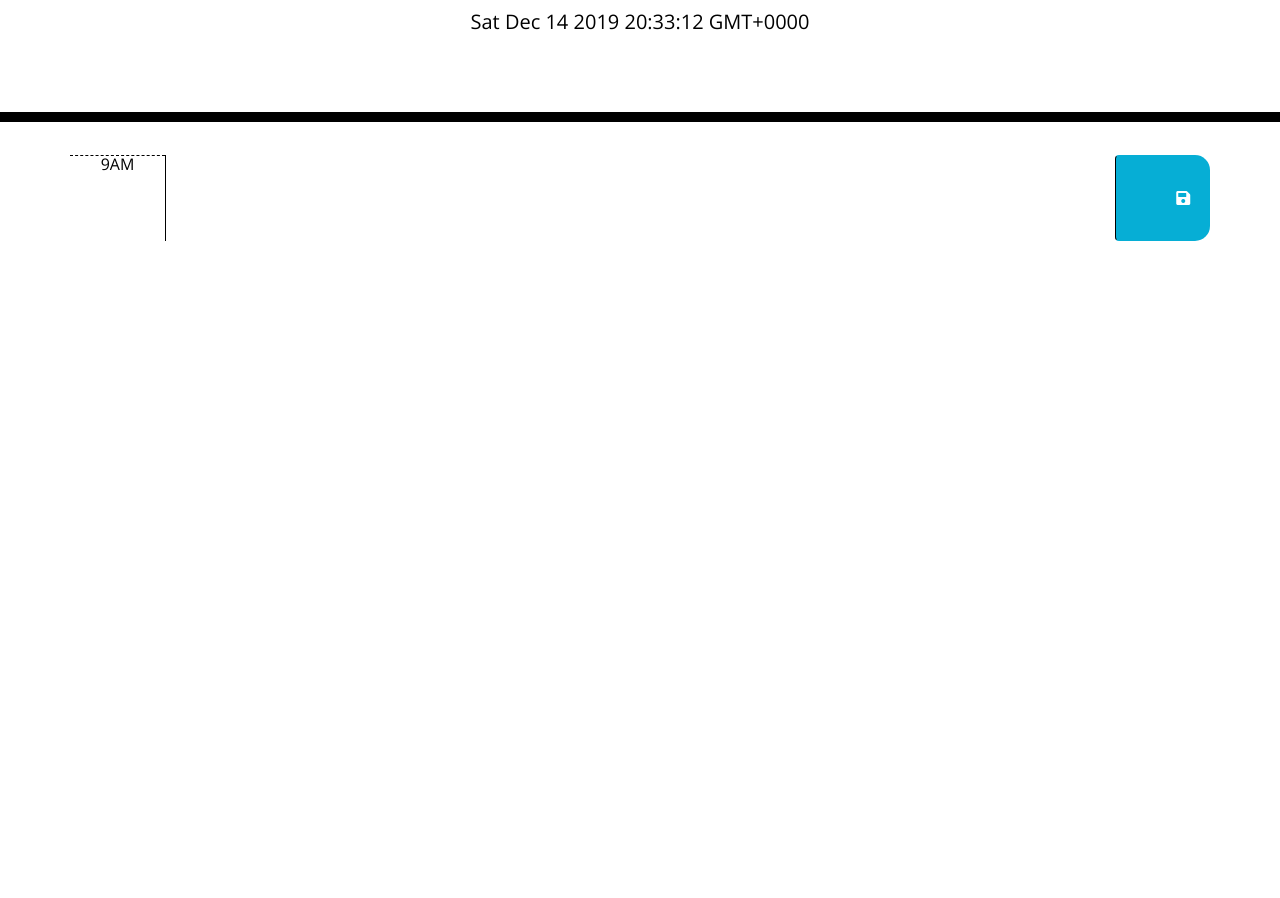
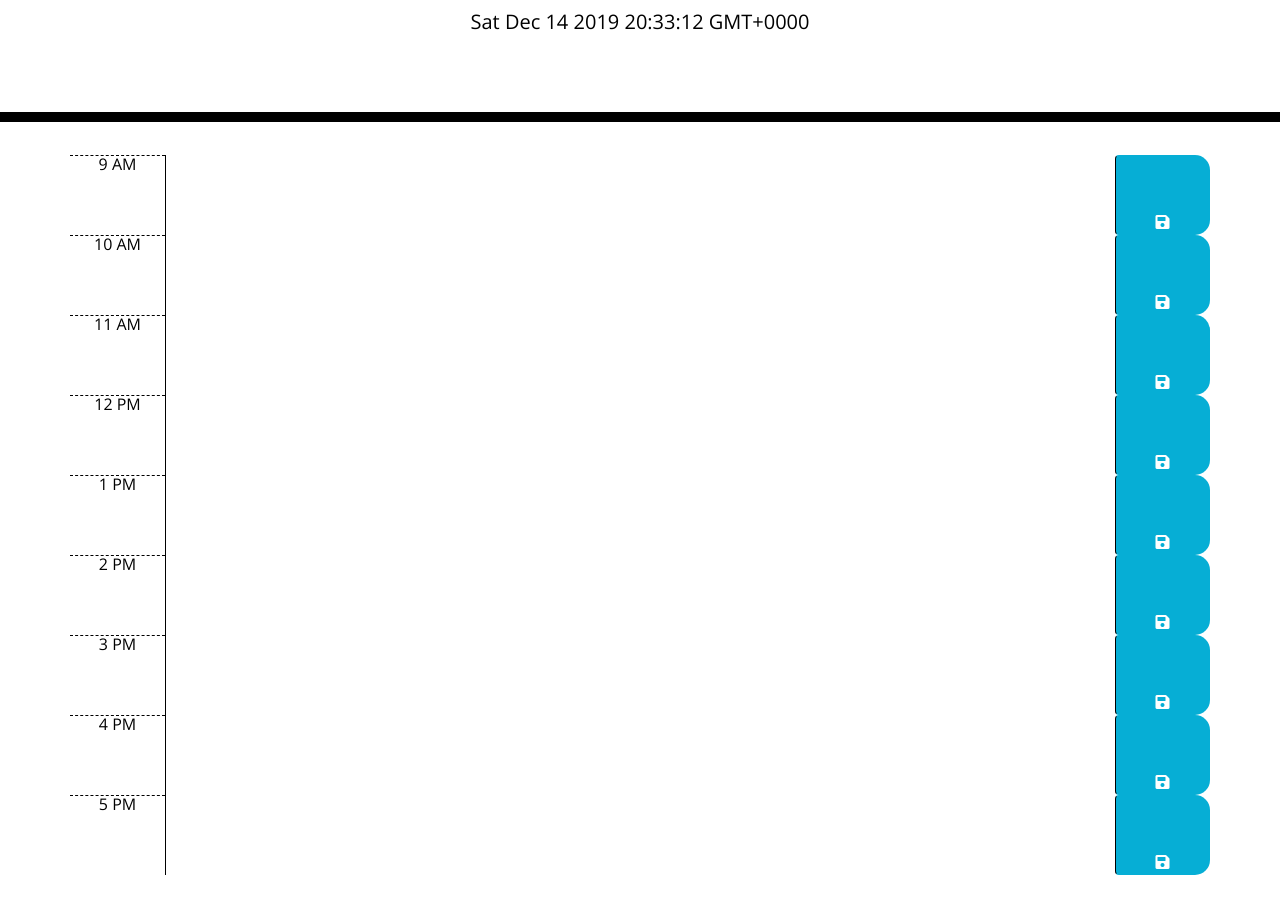
Before and after one commit to DommiDan/planner, a plain HTML site: page index.html in a window 1280 px wide. Shown: the part 182-1080 px from the top of the page. Before the commit the page ends 800 px from the top, so only its background shows below. Drawn offline with nearby package versions, Linux system fonts and the light colour scheme.

Commit message:
stylizing it better

```diff
--- a/index.html
+++ b/index.html
@@ -32,14 +32,70 @@
 
       <!-- Timeblocks go here -->
       <div id= "hour-9" class="row time-block">
-          <div class="col-md-1 hour">9AM</div>
+          <div class="col-md-1 hour">9 AM</div>
           <textarea class=" col-md-10 description"></textarea>
           <button class="btn saveBtn col-md-1">
           <i class="fas fa-save"></i>
           </button>
         </div>
+        <div id= "hour-10" class="row time-block">
+            <div class="col-md-1 hour">10 AM</div>
+            <textarea class=" col-md-10 description"></textarea>
+            <button class="btn saveBtn col-md-1">
+            <i class="fas fa-save"></i>
+            </button>
+          </div>
+          <div id= "hour-11" class="row time-block">
+              <div class="col-md-1 hour">11 AM</div>
+              <textarea class=" col-md-10 description"></textarea>
+              <button class="btn saveBtn col-md-1">
+              <i class="fas fa-save"></i>
+              </button>
+            </div>
+            <div id= "hour-12" class="row time-block">
+                <div class="col-md-1 hour">12 PM</div>
+                <textarea class=" col-md-10 description"></textarea>
+                <button class="btn saveBtn col-md-1">
+                <i class="fas fa-save"></i>
+                </button>
+              </div>
+              <div id= "hour-9" class="row time-block">
+                  <div class="col-md-1 hour">1 PM</div>
+                  <textarea class=" col-md-10 description"></textarea>
+                  <button class="btn saveBtn col-md-1">
+                  <i class="fas fa-save"></i>
+                  </button>
+                </div>
+                <div id= "hour-10" class="row time-block">
+                    <div class="col-md-1 hour">2 PM</div>
+                    <textarea class=" col-md-10 description"></textarea>
+                    <button class="btn saveBtn col-md-1">
+                    <i class="fas fa-save"></i>
+                    </button>
+                  </div>
+                  <div id= "hour-11" class="row time-block">
+                      <div class="col-md-1 hour">3 PM</div>
+                      <textarea class=" col-md-10 description"></textarea>
+                      <button class="btn saveBtn col-md-1">
+                      <i class="fas fa-save"></i>
+                      </button>
+                    </div>
+                    <div id= "hour-12" class="row time-block">
+                        <div class="col-md-1 hour">4 PM</div>
+                        <textarea class=" col-md-10 description"></textarea>
+                        <button class="btn saveBtn col-md-1">
+                        <i class="fas fa-save"></i>
+                        </button>
+                      </div>
+                      <div id= "hour-12" class="row time-block">
+                          <div class="col-md-1 hour">5 PM</div>
+                          <textarea class=" col-md-10 description"></textarea>
+                          <button class="btn saveBtn col-md-1">
+                          <i class="fas fa-save"></i>
+                          </button>
+                        </div>
       </div>
-    </div>
+
 
     <script src="https://code.jquery.com/jquery-3.4.1.min.js"></script>
     <script src="script.js"></script>
--- a/script.js
+++ b/script.js
@@ -1,12 +1,14 @@
 
 $(document).ready(function(){
-    console.log(document)
+
     $(".saveBtn").on("click",function() {
         console.log(this)
         var value = $(this).siblings(".description").val();
         var time = $(this).siblings(".hour").text();
 
-        localStorage.setItem(time, value)
+        localStorage.setItem(time, value);
     });
     $("#currentDay").text(moment());
 });
+
+var myStorage = window.localStorage;
--- a/style.css
+++ b/style.css
@@ -11,6 +11,7 @@ textarea{
   color: #000000;
   border-left: 1px solid black;
   padding: 10px;
+  height: 80px;
 }
 
 .jumbotron {
@@ -63,9 +64,14 @@ textarea{
   border-bottom-right-radius: 15px;
   background-color: #06AED5;
   color: white;
+  height: 80px;
 }
 
 .saveBtn i:hover {
   font-size: 20px;
   transition: all .3s ease-in-out;
 }
+.fa-save:before {
+  content: "\f0c7";
+  padding: 10px;
+}
```
